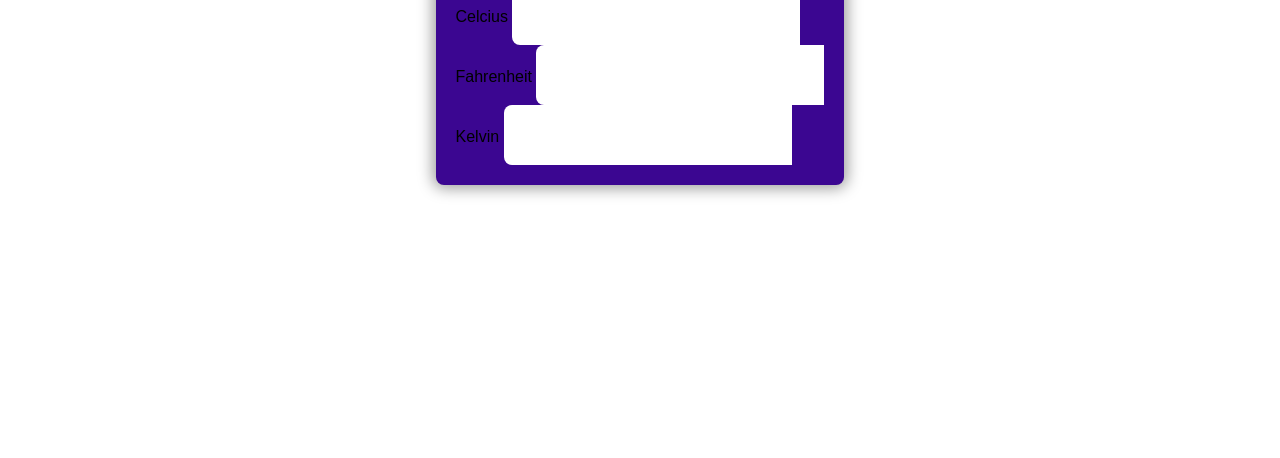
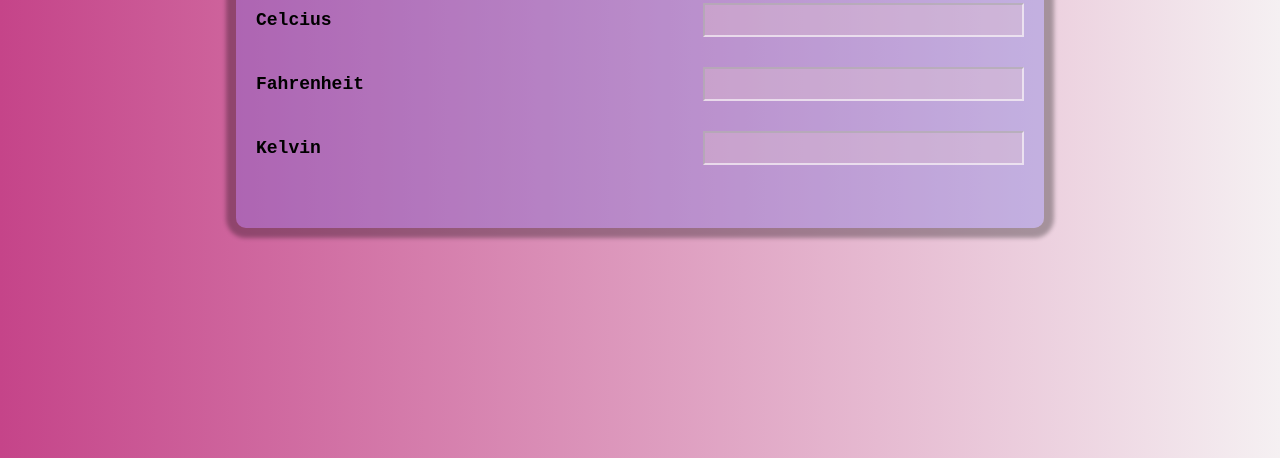
Before and after one commit to Hrithiknr/Temperature-Converter, a plain HTML site: page index.html in a window 1280 px wide. Shown: the part 342-800 px from the top of the page. Drawn offline with Linux system fonts and the light colour scheme.

Commit message:
Update styles.css

```diff
--- a/styles.css
+++ b/styles.css
@@ -1,107 +1,74 @@
-*{
+body {
     margin: 0;
-    padding: 0;
-    box-sizing: border-box;
-}
-
-body{
     display: flex;
     justify-content: center;
     align-items: center;
     min-height: 100vh;
+    background: linear-gradient(90deg, rgb(197, 68, 137) 0%, rgba(245, 240, 242, 1) 100%, rgba(0, 212, 255, 1) 100%);
+    font-family: monospace, sans-serif;
+    color: #000000;
 }
 
-.container{
-    max-width: 450px;
-    background: #3b0691;
-    border-radius: 8px;
-    box-shadow: 0px 0px 15px 3px rgba(0,0,0,0.4);
-    font-family: sans-serif;
+.container {
+    background: rgba(101, 103, 229, 0.3);
     padding: 20px;
+    border-radius: 10px;
+    box-shadow: 0 0 4px 10px rgba(0, 0, 0, 0.3);
+    width: 85%;
+    max-width: 800px;
+    min-height: 300px;
+    display: flex;
+    flex-direction: column;
+    align-items: center;
 }
 
-.title{
-    display: flex;
-    justify-content: center;
-    align-items: center;
-    flex-wrap: wrap-reverse;
-    gap: 10px;
+.heading {
+    font-size: 32px;
 }
 
-.Temperature-icon{
-    font-size: 45px;
-    color: #fff;
+.temp-container {
+    width: 100%;
+    padding: 15px;
+    font-weight: bold;
+    font-size: 18px;
+    display: flex;
+    flex-direction: row;
+    align-items: center;
+    justify-content: space-between;
 }
 
-h1{
-    color: #fff;
-    letter-spacing: 1.2px;
-    font-size: 30px;
+input {
+    width: 60%;
+    font-family: monospace;
+    padding: 5px;
+    outline: none;
+    background: rgba(230, 198, 201, 0.3);
+    border-color: rgba(255, 255, 255, 0.6);
+    color: rgb(0, 0, 0);
+    font-size: 18px;
 }
 
-#celsius, #fahrenheit, #kelvin{
-    display: flex;
-    justify-content: center;
-    align-items: center;
-    margin-top: 25px;
+input::placeholder {
+    color: crimson;
 }
 
-input{
-    flex: 5;
-    height: 60px;
-    font-size: 20px;
-    font-weight: 600;
-    text-align: center;
-    border: none;
-    outline: none;
-    border-radius: 8px 0 0 8px;
-    padding: 0 10px;
+/* Responsive CSS */
+@media (min-width: 600px) {
+    .container {
+        width: 70%;
+    }
+
+    input {
+        width: 50%;
+    }
 }
 
+@media (min-width: 900px) {
+    .container {
+        width: 60%;
+    }
 
-/* for chrome, safari, Edge, Opera */
-input::-webkit-outer-spin-button,
-input::-webkit-inner-spin-button{
-    -webkit-appearance: none;
+    input {
+        width: 40%;
+    }
 }
-
-/* for Mozila firefox */
-input{
-    -moz-appearance: textfield;
-}
-
-
-.icon{
-    flex: 1;
-    height: 60px;
-    line-height: 60px;
-    padding: 0 5px;
-    text-align: center;
-    font-size: 30px;
-    background: #9514d0;
-    color: #fff;
-    border-radius: 0 8px 8px 0;
-}
-
-
-.button{
-    margin-top: 25px;
-    text-align: center;
-}
-
-
-.button button{
-    border: none;
-    outline: none;
-    padding: 10px 30px;
-    font-size: 20px;
-    font-weight: 600;
-    border-radius: 3px;
-    cursor: pointer;
-    transition: 0.3s;
-}
-
-.button button:hover{
-    background: #000;
-    color: #fff;
-}
```
